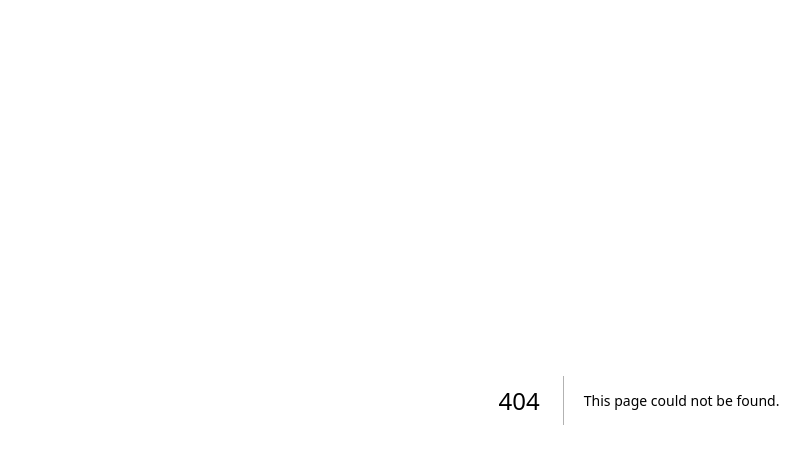
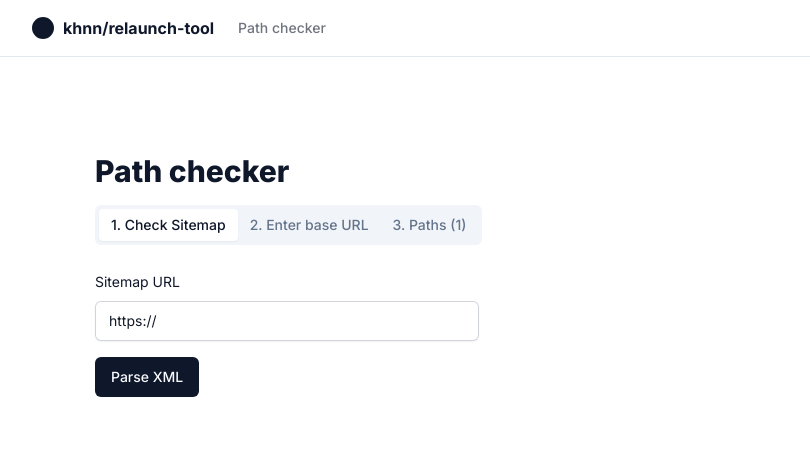
Before and after one commit to khnn/relaunch-tool, a Next.js app: page /path-checker in a window 1280 px wide. Before the commit this address had no page. Shown: the top 464 px of the page, without its empty margins (1-811 px from the left). Built offline with nearby package versions, Linux system fonts and the light colour scheme.

Commit message:
New UI (#1)
* add shadcn ui, add shadcnui button

* reset styles to initial styling

* new ui

* add tabs

* add tabs

* update label

* jump to tab

* eslint

```diff
--- a/app/globals.css
+++ b/app/globals.css
@@ -1,3 +1,81 @@
 @tailwind base;
 @tailwind components;
 @tailwind utilities;
+
+@layer base {
+  :root {
+    --background: 0 0% 100%;
+    --foreground: 222.2 47.4% 11.2%;
+
+    --muted: 210 40% 96.1%;
+    --muted-foreground: 215.4 16.3% 46.9%;
+
+    --popover: 0 0% 100%;
+    --popover-foreground: 222.2 47.4% 11.2%;
+
+    --card: 0 0% 100%;
+    --card-foreground: 222.2 47.4% 11.2%;
+
+    --border: 214.3 31.8% 91.4%;
+    --input: 214.3 31.8% 91.4%;
+
+    --primary: 222.2 47.4% 11.2%;
+    --primary-foreground: 210 40% 98%;
+
+    --secondary: 210 40% 96.1%;
+    --secondary-foreground: 222.2 47.4% 11.2%;
+
+    --accent: 210 40% 96.1%;
+    --accent-foreground: 222.2 47.4% 11.2%;
+
+    --destructive: 0 100% 50%;
+    --destructive-foreground: 210 40% 98%;
+
+    --ring: 215 20.2% 65.1%;
+
+    --radius: 0.5rem;
+  }
+
+  .dark {
+    --background: 224 71% 4%;
+    --foreground: 213 31% 91%;
+
+    --muted: 223 47% 11%;
+    --muted-foreground: 215.4 16.3% 56.9%;
+
+    --popover: 224 71% 4%;
+    --popover-foreground: 215 20.2% 65.1%;
+
+    --card: 224 71% 4%;
+    --card-foreground: 213 31% 91%;
+
+    --border: 216 34% 17%;
+    --input: 216 34% 17%;
+
+    --primary: 210 40% 98%;
+    --primary-foreground: 222.2 47.4% 1.2%;
+
+    --secondary: 222.2 47.4% 11.2%;
+    --secondary-foreground: 210 40% 98%;
+
+    --accent: 216 34% 17%;
+    --accent-foreground: 210 40% 98%;
+
+    --destructive: 0 63% 31%;
+    --destructive-foreground: 210 40% 98%;
+
+    --ring: 216 34% 17%;
+
+    --radius: 0.5rem;
+  }
+}
+
+@layer base {
+  * {
+    @apply border-border;
+  }
+  body {
+    @apply bg-background text-foreground;
+    font-feature-settings: "rlig" 1, "calt" 1;
+  }
+}
--- a/app/layout.tsx
+++ b/app/layout.tsx
@@ -1,6 +1,7 @@
 import "./globals.css"
 import { Inter } from "next/font/google"
 import { Analytics } from "@vercel/analytics/react"
+import Link from "next/link"
 
 const inter = Inter({ subsets: ["latin"] })
 
@@ -17,6 +18,36 @@
   return (
     <html lang="en">
       <body className={inter.className}>
+        <header className="supports-backdrop-blur:bg-background/60 sticky top-0 z-40 w-full border-b bg-background/95 backdrop-blur">
+          <div className="container flex h-14 items-center">
+            <div className="mr-4 hidden md:flex">
+              <a className="mr-6 flex items-center space-x-2" href="/">
+                <svg
+                  viewBox="0 0 24 24"
+                  fill="currentColor"
+                  stroke="currentColor"
+                  stroke-width="2"
+                  stroke-linecap="round"
+                  stroke-linejoin="round"
+                  className="h-6 w-6"
+                >
+                  <circle cx="12" cy="12" r="10" />
+                </svg>
+                <span className="hidden font-bold sm:inline-block">
+                  khnn/relaunch-tool
+                </span>
+              </a>
+              <nav className="flex items-center space-x-6 text-sm font-medium">
+                <Link
+                  className="text-foreground/60 transition-colors hover:text-foreground/80"
+                  href="/path-checker"
+                >
+                  Path checker
+                </Link>
+              </nav>
+            </div>
+          </div>
+        </header>
         {children}
         <Analytics />
       </body>
--- a/app/page.tsx
+++ b/app/path-checker/page.tsx
@@ -1,4 +1,4 @@
-import CheckLinks from "../components/CheckLinks"
+import CheckLinks from "@/components/CheckLinks"
 
 export default function Home() {
   return (
--- a/components/CheckLinks.tsx
+++ b/components/CheckLinks.tsx
@@ -2,12 +2,16 @@
 
 import { useState } from "react"
 import { FiLoader } from "react-icons/fi"
+
+import { Button } from "@/components/ui/button"
+import { Tabs, TabsContent, TabsList, TabsTrigger } from "@/components/ui/tabs"
 
 import PathInput from "./PathInput"
 
 export default function CheckLinks() {
   const [baseUrl, setBaseUrl] = useState("https://")
   const [siteMapUrl, setSiteMapUrl] = useState("https://")
+  const [currentTab, setCurrentTab] = useState("sitemap")
   const [siteMapChecking, setSiteMapChecking] = useState(false)
   const [allChecking, setAllChecking] = useState(false)
   const [paths, setPaths] = useState<Path[]>([
@@ -53,6 +57,7 @@
     }
 
     setSiteMapChecking(false)
+    setCurrentTab("base-url")
     return data
   }
 
@@ -100,8 +105,23 @@
 
   return (
     <>
-      <h1 className="text-3xl font-extrabold">Check Paths</h1>
-      <div className="flex items-end gap-2 py-4">
+      <h1 className="mb-4 text-3xl font-extrabold">Path checker</h1>
+      <Tabs value={currentTab} className="w-[400px]">
+        <TabsList className="mb-4">
+          <TabsTrigger value="sitemap" onClick={() => setCurrentTab("sitemap")}>
+            1. Check Sitemap
+          </TabsTrigger>
+          <TabsTrigger
+            value="base-url"
+            onClick={() => setCurrentTab("base-url")}
+          >
+            2. Enter base URL
+          </TabsTrigger>
+          <TabsTrigger value="paths" onClick={() => setCurrentTab("paths")}>
+            3. Paths ({paths.length})
+          </TabsTrigger>
+        </TabsList>
+        <TabsContent value="sitemap">
           <label htmlFor="siteMapUrl">
             <span className="text-sm">Sitemap URL</span>
             <input
@@ -113,9 +133,8 @@
               onChange={(e) => setSiteMapUrl(e.currentTarget.value)}
             />
           </label>
-        <button
-          type="button"
-          className="block rounded-md bg-indigo-600 px-3.5 py-2.5 text-center text-sm font-semibold text-white shadow-sm hover:bg-indigo-500 focus-visible:outline focus-visible:outline-2 focus-visible:outline-offset-2 focus-visible:outline-indigo-600 disabled:bg-gray-200"
+          <Button
+            className="mt-4 block"
             disabled={!siteMapUrl || siteMapUrl.includes("https://") === false}
             onClick={() => handleXMLParsing(siteMapUrl)}
           >
@@ -124,11 +143,17 @@
             ) : (
               "Parse XML"
             )}
-        </button>
-      </div>
-      <hr />
-      <label htmlFor="baseUrl" className="mt-4 flex flex-col items-start gap-2">
-        <span className="text-sm">Base URL</span>
+          </Button>
+        </TabsContent>
+        <TabsContent value="base-url">
+          <label
+            htmlFor="baseUrl"
+            className="mt-4 flex flex-col items-start gap-2"
+          >
+            <span className="text-sm">
+              Enter your new base URL to check whether all your current paths
+              exist at the new location.
+            </span>
             <input
               type="url"
               id="baseUrl"
@@ -138,6 +163,18 @@
               onChange={(e) => setBaseUrl(e.currentTarget.value)}
             />
           </label>
+          <Button className="mt-4 block" onClick={() => setCurrentTab("paths")}>
+            Go to path Tab
+          </Button>
+        </TabsContent>
+        <TabsContent value="paths">
+          <Button className="mb-4 block" onClick={checkPaths}>
+            {allChecking ? (
+              <FiLoader className="animate-spin" />
+            ) : (
+              "Check all paths"
+            )}
+          </Button>
           {paths.map((path) => (
             <PathInput
               key={path.id}
@@ -148,20 +185,11 @@
               updatePaths={updatePaths}
             />
           ))}
-      <button
-        type="button"
-        className="mt-4 block rounded-md bg-indigo-600 px-3.5 py-2.5 text-center text-sm font-semibold text-white shadow-sm hover:bg-indigo-500 focus-visible:outline focus-visible:outline-2 focus-visible:outline-offset-2 focus-visible:outline-indigo-600"
-        onClick={addPath}
-      >
+          <Button className="mt-4 block" onClick={addPath}>
             Add Path
-      </button>
-      <button
-        type="button"
-        className="mt-4 block rounded-md bg-indigo-600 px-3.5 py-2.5 text-center text-sm font-semibold text-white shadow-sm hover:bg-indigo-500 focus-visible:outline focus-visible:outline-2 focus-visible:outline-offset-2 focus-visible:outline-indigo-600"
-        onClick={checkPaths}
-      >
-        {allChecking ? <FiLoader className="animate-spin" /> : "Check all"}
-      </button>
+          </Button>
+        </TabsContent>
+      </Tabs>
     </>
   )
 }
--- /dev/null
+++ b/components/ui/button.tsx
@@ -0,0 +1,56 @@
+import * as React from "react"
+import { Slot } from "@radix-ui/react-slot"
+import { cva, type VariantProps } from "class-variance-authority"
+
+import { cn } from "@/lib/utils"
+
+const buttonVariants = cva(
+  "inline-flex items-center justify-center rounded-md text-sm font-medium ring-offset-background transition-colors focus-visible:outline-none focus-visible:ring-2 focus-visible:ring-ring focus-visible:ring-offset-2 disabled:pointer-events-none disabled:opacity-50",
+  {
+    variants: {
+      variant: {
+        default: "bg-primary text-primary-foreground hover:bg-primary/90",
+        destructive:
+          "bg-destructive text-destructive-foreground hover:bg-destructive/90",
+        outline:
+          "border border-input hover:bg-accent hover:text-accent-foreground",
+        secondary:
+          "bg-secondary text-secondary-foreground hover:bg-secondary/80",
+        ghost: "hover:bg-accent hover:text-accent-foreground",
+        link: "text-primary underline-offset-4 hover:underline",
+      },
+      size: {
+        default: "h-10 px-4 py-2",
+        sm: "h-9 rounded-md px-3",
+        lg: "h-11 rounded-md px-8",
+      },
+    },
+    defaultVariants: {
+      variant: "default",
+      size: "default",
+    },
+  }
+)
+
+// prettier-ignore
+export interface ButtonProps
+  extends React.ButtonHTMLAttributes<HTMLButtonElement>,
+  VariantProps<typeof buttonVariants> {
+  asChild?: boolean
+}
+
+const Button = React.forwardRef<HTMLButtonElement, ButtonProps>(
+  ({ className, variant, size, asChild = false, ...props }, ref) => {
+    const Comp = asChild ? Slot : "button"
+    return (
+      <Comp
+        className={cn(buttonVariants({ variant, size, className }))}
+        ref={ref}
+        {...props}
+      />
+    )
+  }
+)
+Button.displayName = "Button"
+
+export { Button, buttonVariants }
--- /dev/null
+++ b/components/ui/tabs.tsx
@@ -0,0 +1,55 @@
+"use client"
+
+import * as React from "react"
+import * as TabsPrimitive from "@radix-ui/react-tabs"
+
+import { cn } from "@/lib/utils"
+
+const Tabs = TabsPrimitive.Root
+
+const TabsList = React.forwardRef<
+  React.ElementRef<typeof TabsPrimitive.List>,
+  React.ComponentPropsWithoutRef<typeof TabsPrimitive.List>
+>(({ className, ...props }, ref) => (
+  <TabsPrimitive.List
+    ref={ref}
+    className={cn(
+      "inline-flex h-10 items-center justify-center rounded-md bg-muted p-1 text-muted-foreground",
+      className
+    )}
+    {...props}
+  />
+))
+TabsList.displayName = TabsPrimitive.List.displayName
+
+const TabsTrigger = React.forwardRef<
+  React.ElementRef<typeof TabsPrimitive.Trigger>,
+  React.ComponentPropsWithoutRef<typeof TabsPrimitive.Trigger>
+>(({ className, ...props }, ref) => (
+  <TabsPrimitive.Trigger
+    ref={ref}
+    className={cn(
+      "inline-flex items-center justify-center whitespace-nowrap rounded-sm px-3 py-1.5 text-sm font-medium ring-offset-background transition-all focus-visible:outline-none focus-visible:ring-2 focus-visible:ring-ring focus-visible:ring-offset-2 disabled:pointer-events-none disabled:opacity-50 data-[state=active]:bg-background data-[state=active]:text-foreground data-[state=active]:shadow-sm",
+      className
+    )}
+    {...props}
+  />
+))
+TabsTrigger.displayName = TabsPrimitive.Trigger.displayName
+
+const TabsContent = React.forwardRef<
+  React.ElementRef<typeof TabsPrimitive.Content>,
+  React.ComponentPropsWithoutRef<typeof TabsPrimitive.Content>
+>(({ className, ...props }, ref) => (
+  <TabsPrimitive.Content
+    ref={ref}
+    className={cn(
+      "mt-2 ring-offset-background focus-visible:outline-none focus-visible:ring-2 focus-visible:ring-ring focus-visible:ring-offset-2",
+      className
+    )}
+    {...props}
+  />
+))
+TabsContent.displayName = TabsPrimitive.Content.displayName
+
+export { Tabs, TabsList, TabsTrigger, TabsContent }
--- /dev/null
+++ b/lib/utils.ts
@@ -0,0 +1,8 @@
+import { ClassValue, clsx } from "clsx"
+import { twMerge } from "tailwind-merge"
+
+export function cn(...inputs: ClassValue[]) {
+  return twMerge(clsx(inputs))
+}
+
+export default cn
--- a/next.config.js
+++ b/next.config.js
@@ -2,6 +2,15 @@
 const nextConfig = {
     experimental: {
         serverActions: true
+    },
+    async redirects() {
+        return [
+            {
+                source: '/',
+                destination: '/path-checker',
+                permanent: false,
+            },
+        ]
     }
 }
 
--- a/tailwind.config.js
+++ b/tailwind.config.js
@@ -1,18 +1,75 @@
 /** @type {import('tailwindcss').Config} */
 module.exports = {
+  darkMode: ["class"],
   content: [
-    './pages/**/*.{js,ts,jsx,tsx,mdx}',
-    './components/**/*.{js,ts,jsx,tsx,mdx}',
-    './app/**/*.{js,ts,jsx,tsx,mdx}',
-  ],
+    './pages/**/*.{ts,tsx}',
+    './components/**/*.{ts,tsx}',
+    './app/**/*.{ts,tsx}',
+	],
   theme: {
+    container: {
+      center: true,
+      padding: "2rem",
+      screens: {
+        "2xl": "1400px",
+      },
+    },
     extend: {
-      backgroundImage: {
-        'gradient-radial': 'radial-gradient(var(--tw-gradient-stops))',
-        'gradient-conic':
-          'conic-gradient(from 180deg at 50% 50%, var(--tw-gradient-stops))',
+      colors: {
+        border: "hsl(var(--border))",
+        input: "hsl(var(--input))",
+        ring: "hsl(var(--ring))",
+        background: "hsl(var(--background))",
+        foreground: "hsl(var(--foreground))",
+        primary: {
+          DEFAULT: "hsl(var(--primary))",
+          foreground: "hsl(var(--primary-foreground))",
+        },
+        secondary: {
+          DEFAULT: "hsl(var(--secondary))",
+          foreground: "hsl(var(--secondary-foreground))",
+        },
+        destructive: {
+          DEFAULT: "hsl(var(--destructive))",
+          foreground: "hsl(var(--destructive-foreground))",
+        },
+        muted: {
+          DEFAULT: "hsl(var(--muted))",
+          foreground: "hsl(var(--muted-foreground))",
+        },
+        accent: {
+          DEFAULT: "hsl(var(--accent))",
+          foreground: "hsl(var(--accent-foreground))",
+        },
+        popover: {
+          DEFAULT: "hsl(var(--popover))",
+          foreground: "hsl(var(--popover-foreground))",
+        },
+        card: {
+          DEFAULT: "hsl(var(--card))",
+          foreground: "hsl(var(--card-foreground))",
+        },
+      },
+      borderRadius: {
+        lg: "var(--radius)",
+        md: "calc(var(--radius) - 2px)",
+        sm: "calc(var(--radius) - 4px)",
+      },
+      keyframes: {
+        "accordion-down": {
+          from: { height: 0 },
+          to: { height: "var(--radix-accordion-content-height)" },
+        },
+        "accordion-up": {
+          from: { height: "var(--radix-accordion-content-height)" },
+          to: { height: 0 },
+        },
+      },
+      animation: {
+        "accordion-down": "accordion-down 0.2s ease-out",
+        "accordion-up": "accordion-up 0.2s ease-out",
       },
     },
   },
-  plugins: [],
+  plugins: [require("tailwindcss-animate")],
 }
```
Also changed, not shown: package.json (+7 -0 lines), 1 other file (tests, documents, lock files or other folders). Lines whose indentation alone changed are shown as unchanged.
